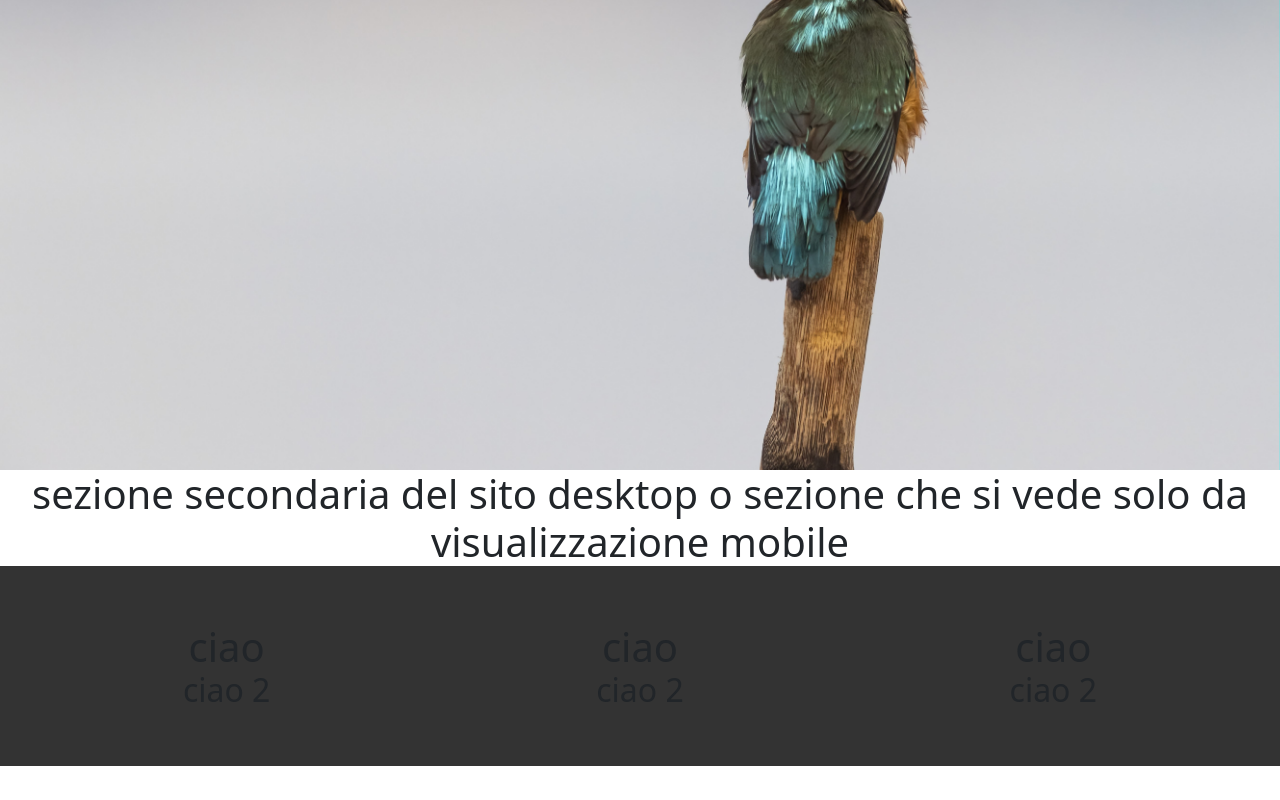
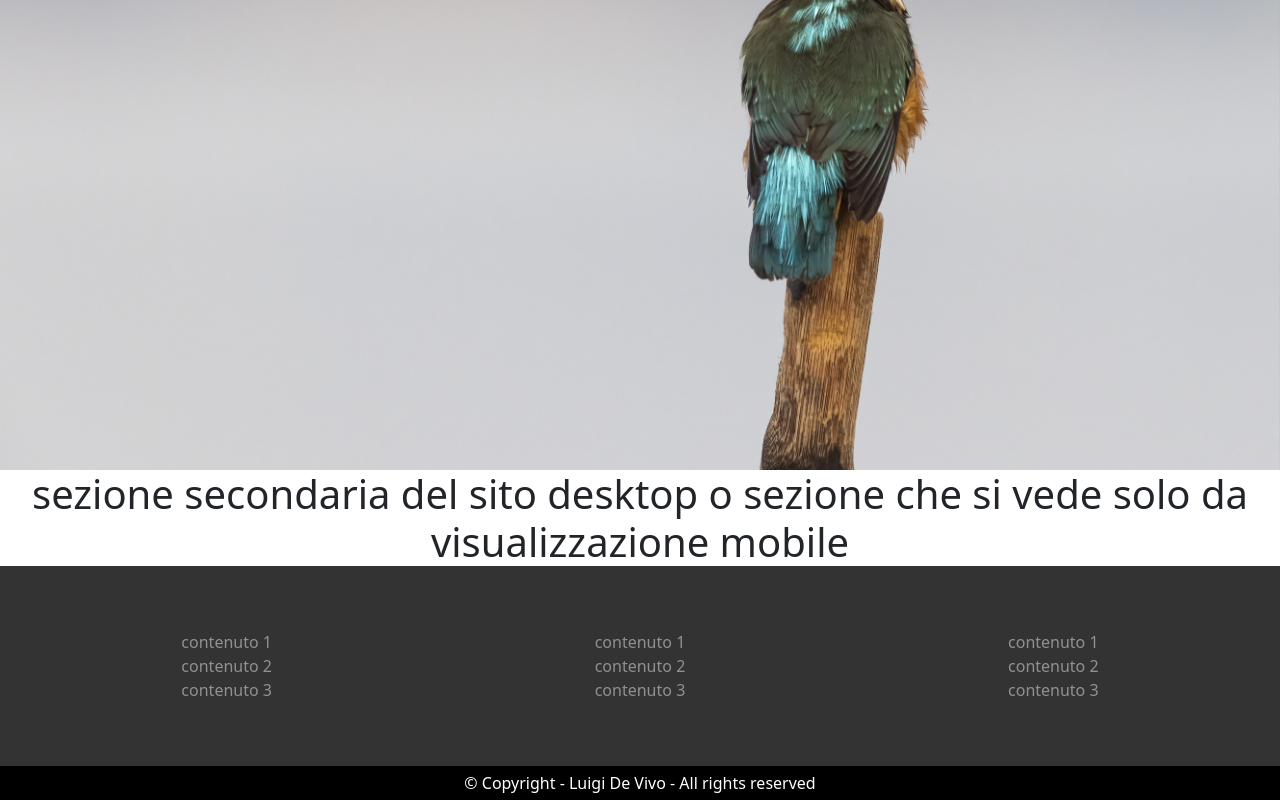
Before and after one commit to mesciuS/photo-gallery, a JavaScript app: page / in a window 1280 px wide. Shown: the part 358-1158 px from the top of the page. Before the commit the page ends 1124 px from the top, so only its background shows below. Built offline with nearby package versions, Linux system fonts and the light colour scheme.

Commit message:
feat: barra copyright

```diff
--- a/src/components/AppFooter.vue
+++ b/src/components/AppFooter.vue
@@ -11,18 +11,42 @@ export default {
 <template>
   <footer id="footer">
     <div class="footer-square">
-      <h1>ciao</h1>
-      <h2>ciao 2</h2>
+      <div>
+        contenuto 1
+      </div>
+      <div>
+        contenuto 2
+      </div>
+      <div>
+        contenuto 3
+      </div>
     </div>
     <div class="footer-square">
-      <h1>ciao</h1>
-      <h2>ciao 2</h2>
+      <div>
+        contenuto 1
+      </div>
+      <div>
+        contenuto 2
+      </div>
+      <div>
+        contenuto 3
+      </div>
     </div>
     <div class="footer-square">
-      <h1>ciao</h1>
-      <h2>ciao 2</h2>
+      <div>
+        contenuto 1
+      </div>
+      <div>
+        contenuto 2
+      </div>
+      <div>
+        contenuto 3
+      </div>
     </div>
   </footer>
+  <div id="copyright">
+    <p>© Copyright - Luigi De Vivo - All rights reserved</p>
+  </div>
 </template>
 
 <style scoped lang="scss">
@@ -36,5 +60,23 @@ export default {
   display: flex;
   flex-direction: column;
   justify-content: center;
+  color: #919191;
+}
+#copyright {
+  padding: 5px;
+  text-align: center;
+  background-color: black;
+  color: white;
+} p {
+  margin: 0;
+}
+
+@media (max-width: 576px) {
+  #footer {
+    flex-direction: column;
+    height: 100%;
+  } .footer-square {
+    padding-bottom: 20px;
+  }
 }
 </style>
```
